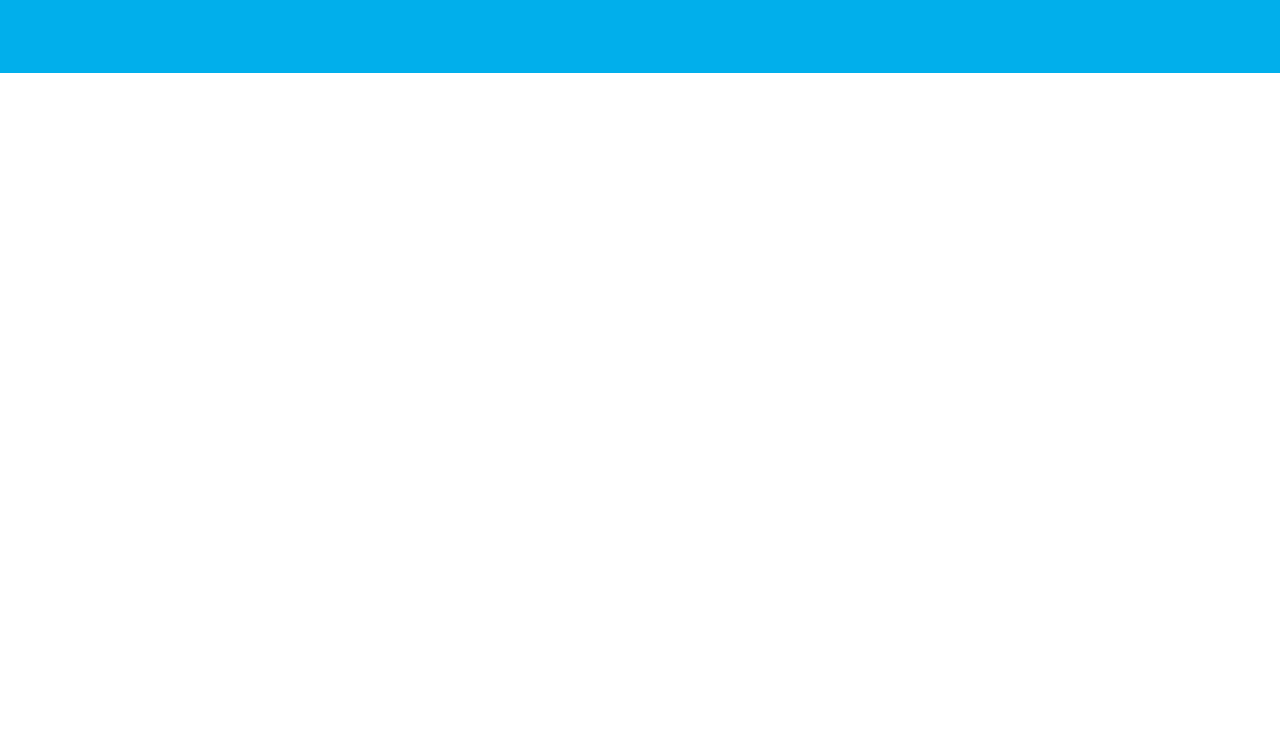
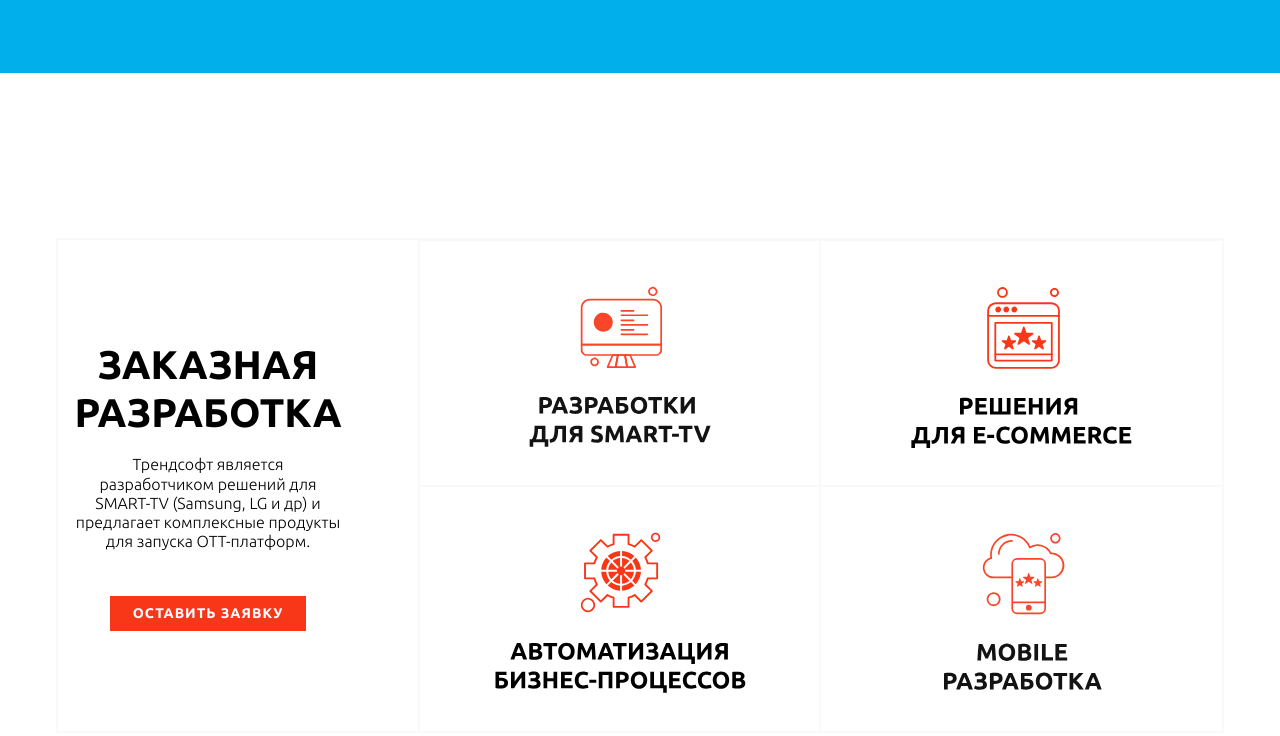
Before and after one commit to KkA1ZeNn/Site_without_adaptive, a plain HTML site: page index.html in a window 1280 px wide. Shown: the part 5040-5776 px from the top of the page. Drawn offline with Linux system fonts and the light colour scheme.

Commit message:
last main section added

```diff
--- a/index.html
+++ b/index.html
@@ -240,6 +240,65 @@
             </div>
          </div>
       </section>
+      <section class = "payed-development">
+         <div class="pay-dev_describe">
+            <div class="pdb_text">
+               <h3 class = "pdb_header">Заказная разработка</h3>
+               <p class = "pdb_p">
+                  Трендсофт является
+                  разработчиком решений для
+                  SMART-TV (Samsung, LG и др) и
+                  предлагает комплексные продукты
+                  для запуска OTT-платформ.
+               </p>
+            </div>
+            <a href = "#" class = "submit_anket">оставить заявку</a>
+         </div>
+         <div class="pay-dev_blocks">
+            <div class="dev_block block_1">
+               <div class="dev_wrapper">
+                  <p class = "dev_block_p">
+                     Разработка приложений для телевизоров
+                     Samsung и LG с функцией Smart TV, а также
+                     для устройств Android TV и Apple TV. Smart TV
+                     является молодой и развивающейся
+                     площадкой для пользовательских
+                     приложений в большей части для
+                     воспроизведения мультимедийного контента
+                  </p>
+               </div>
+            </div>
+            <div class="dev_block block_2">
+               <div class="dev_wrapper">
+                  <p class = "dev_block_p">
+                     Разработка мобильных приложений для
+                     смартфонов и планшетных компьютеров на
+                     базе платформ Android, IOS, Windows Mobile
+                  </p>
+               </div>
+            </div>
+            <div class="dev_block block_3">
+               <div class="dev_wrapper">
+                  <p class = "dev_block_p">
+                     Разработка интернет-магазинов на базе
+                     современных технологий и новейших
+                     тенденций в дизайне
+                  </p>
+               </div>
+            </div>
+            <div class="dev_block block_4">
+               <div class="dev_wrapper">
+                  <p class = "dev_block_p">
+                     Проектирование, разработка и внедрение
+                     систем автоматизации бизнесс-процессов.
+                     Индивидуальные проекты для любых
+                     отраслей, позволяющие управлять
+                     предприятием из любой точки мира
+                  </p>
+               </div>
+            </div>
+         </div>
+      </section>
       <div class="decoraton_bg_1"></div>
       <div class="decoraton_bg_2"></div>
       <div class="decoraton_bg_3"></div>
--- a/style.css
+++ b/style.css
@@ -703,3 +703,137 @@ body {
    font-size: 16px;
    line-height: 150%;
 }
+
+.payed-development {
+   margin: 0 auto 150px auto;
+   padding: 0;
+   width: 1164px;
+   height: 491px;
+   display: flex;
+   align-items: center;
+   justify-content: space-between;
+   border: 2px solid #f9f9f9;
+   box-sizing: content-box;
+}
+
+.pay-dev_describe {
+   width: 300px;
+   height: 290px;
+
+   display: flex;
+   flex-direction: column;
+   align-items: center;
+   justify-content: space-between;
+}
+
+.pdb_text {
+   width: 300px;
+   height: 211px;
+   display: flex;
+   flex-direction: column;
+   align-items: center;
+   justify-content: space-between;
+}
+
+.pdb_header {
+   padding: 0;
+   margin: 0;
+   text-transform: uppercase;
+   color: #000;
+   font-weight: 700;
+   font-size: 40px;
+   line-height: 120%;
+   text-align: center;
+}
+
+.pdb_p {
+   padding: 0;
+   margin: 0;
+   width: 266px;
+   color: #000;
+   font-weight: 300;
+   font-size: 16px;
+   line-height: 120%;
+   text-align: center;
+}
+
+.submit_anket {
+   display:flex;
+   width: 196px;
+   height: 35px;
+   color: #fff;
+   font-weight: 700;
+   font-size: 14px;
+   line-height: 120%;
+   letter-spacing:1px;
+   background-color: #F83718;
+   text-transform: uppercase;
+   align-items: center;
+   justify-content: center;
+   text-decoration: none;
+}
+
+.submit_anket:hover {
+   background-color: #ee816c;
+}
+
+.pay-dev_blocks {
+   width: 804px;
+   height: 492px;
+   display: grid;
+   grid-template-columns: 1fr 1fr;
+   grid-template-rows: 1fr 1fr;
+}
+
+.dev_block {
+   border: 1px solid #f9f9f9;
+   box-sizing: content-box;
+   background-repeat: no-repeat;
+   background-size: cover;
+}
+
+.block_1 {
+   background-image: url("images/Frame\ 2519.svg");
+   border-left: 2px solid #f9f9f9;
+}
+
+.block_2 {
+   background-image: url("images/Frame\ 2521.svg");
+   border-right: 0;
+}
+
+.block_3 {
+   background-image: url("images/Frame\ 2520.svg");
+   border-left: 2px solid #f9f9f9;
+}
+
+.block_4 {
+   background-image: url("images/Frame\ 2522.svg");
+   border-right: 0;
+}
+
+.dev_wrapper {
+   width: 100%;
+   height: 100%;
+   background-color: #F83718;
+   opacity: 0;
+   display: flex;
+   align-items: center;
+   justify-content: center;
+}
+
+.dev_wrapper:hover {
+   opacity: 1;
+}
+
+.dev_block_p {
+   width: 346px;
+   height: auto;
+   margin: 0;
+   padding: 0;
+   text-align: center;
+   color: #fff;
+   font-weight: 300;
+   font-size: 16px;
+   line-height: 120%;
+}
```
Also changed, not shown: images/Frame 2519.svg (added), images/Frame 2520.svg (added), images/Frame 2521.svg (added), images/Frame 2522.svg (added).
